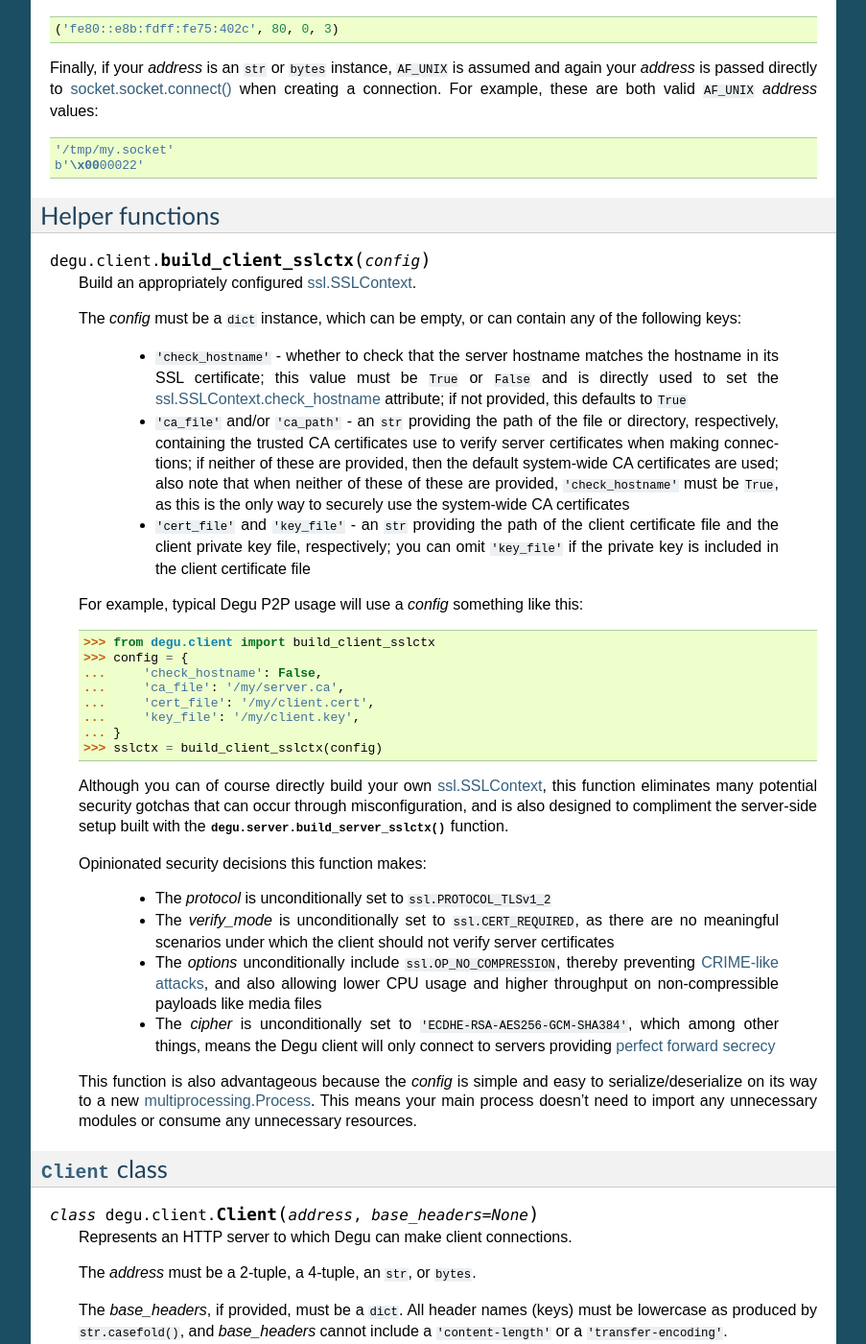
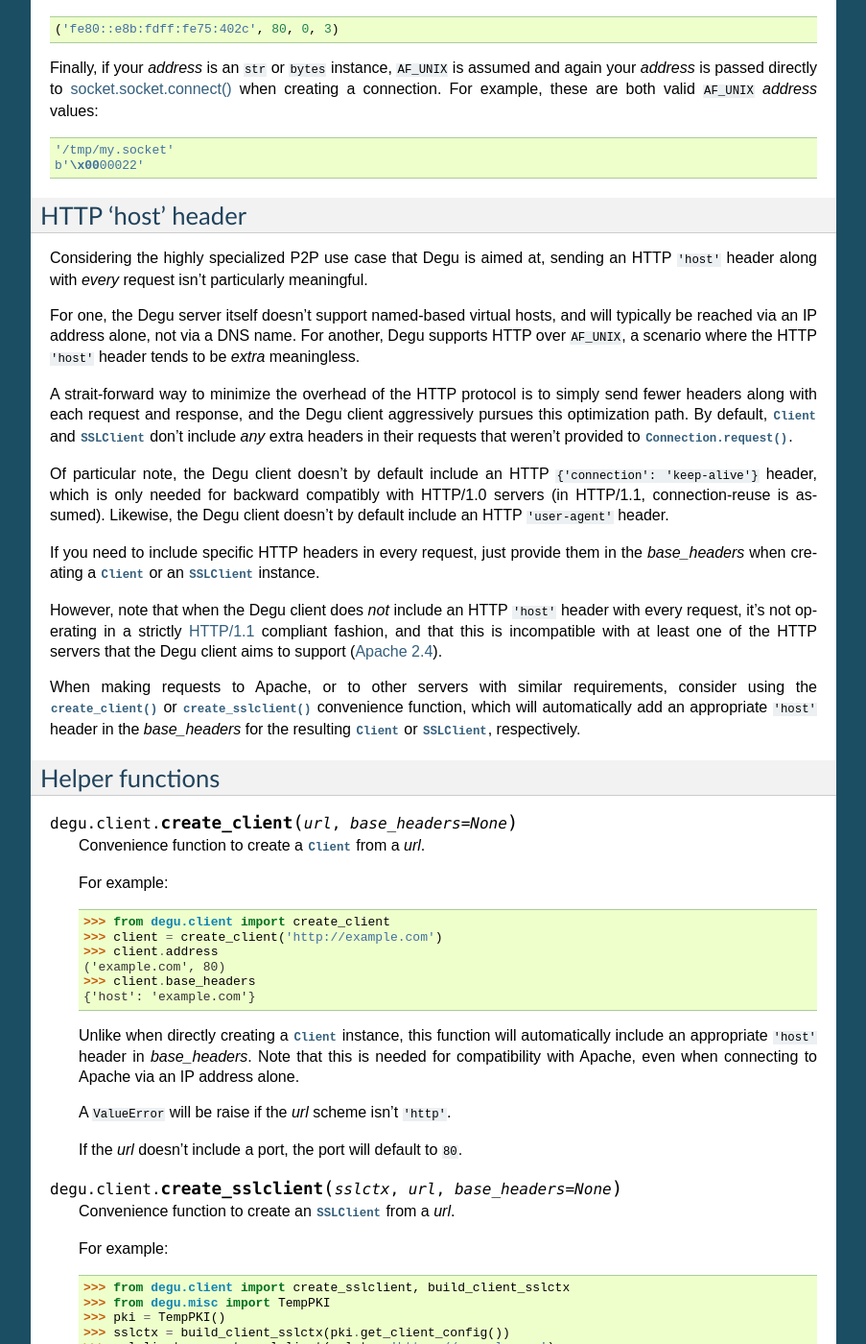
Before and after one commit to json420/degu, a Sphinx documentation site: the page built from doc/degu.client.rst, in a window 1280 px wide and 1400 px high, scrolled down 1255 px. Shown: the whole window at 96% size, without its empty margins (198-1101 px from the left). Built offline with Sphinx 7.4.7, drawn with Linux system fonts in a browser that asks for light colours; some of the changed text lies outside the part shown.

Commit message:
degu.client.rst: document create_client(), create_sslclient() functions; add section on HTTP host header

```diff
--- a/doc/degu.client.rst
+++ b/doc/degu.client.rst
@@ -93,8 +93,100 @@ both valid ``AF_UNIX`` *address* values::
 
 
 
+HTTP 'host' header
+------------------
+
+Considering the highly specialized P2P use case that Degu is aimed at, sending
+an HTTP ``'host'`` header along with *every* request isn't particularly
+meaningful.
+
+For one, the Degu server itself doesn't support named-based virtual hosts, and
+will typically be reached via an IP address alone, not via a DNS name.  For
+another, Degu supports HTTP over ``AF_UNIX``, a scenario where the HTTP
+``'host'`` header tends to be *extra* meaningless.
+
+A strait-forward way to minimize the overhead of the HTTP protocol is to simply
+send fewer headers along with each request and response, and the Degu client
+aggressively pursues this optimization path.  By default, :class:`Client` and
+:class:`SSLClient` don't include *any* extra headers in their requests that
+weren't provided to :meth:`Connection.request()`.
+
+Of particular note, the Degu client doesn't by default include an HTTP
+``{'connection': 'keep-alive'}`` header, which is only needed for backward
+compatibly with HTTP/1.0 servers (in HTTP/1.1, connection-reuse is assumed).
+Likewise, the Degu client doesn't by default include an HTTP ``'user-agent'``
+header.
+
+If you need to include specific HTTP headers in every request, just provide them
+in the *base_headers* when creating a :class:`Client` or an :class:`SSLClient`
+instance.
+
+However, note that when the Degu client does *not* include an HTTP ``'host'``
+header with every request, it's not operating in a strictly `HTTP/1.1`_
+compliant fashion, and that this is incompatible with at least one of the HTTP
+servers that the Degu client aims to support (`Apache 2.4`_).
+
+When making requests to Apache, or to other servers with similar requirements,
+consider using the :func:`create_client()` or :func:`create_sslclient()`
+convenience function, which will automatically add an appropriate ``'host'``
+header in the *base_headers* for the resulting :class:`Client` or
+:class:`SSLClient`, respectively.
+
+
+
 Helper functions
 ----------------
+
+.. function:: create_client(url, base_headers=None)
+
+    Convenience function to create a :class:`Client` from a *url*.
+
+    For example:
+
+    >>> from degu.client import create_client
+    >>> client = create_client('http://example.com')
+    >>> client.address
+    ('example.com', 80)
+    >>> client.base_headers
+    {'host': 'example.com'}
+
+    Unlike when directly creating a :class:`Client` instance, this function will
+    automatically include an appropriate ``'host'`` header in *base_headers*.
+    Note that this is needed for compatibility with Apache, even when connecting
+    to Apache via an IP address alone.
+
+    A ``ValueError`` will be raise if the *url* scheme isn't ``'http'``.
+
+    If the *url* doesn't include a port, the port will default to ``80``.
+
+
+.. function:: create_sslclient(sslctx, url, base_headers=None)
+
+    Convenience function to create an :class:`SSLClient` from a *url*.
+
+    For example:
+
+    >>> from degu.client import create_sslclient, build_client_sslctx
+    >>> from degu.misc import TempPKI
+    >>> pki = TempPKI()
+    >>> sslctx = build_client_sslctx(pki.get_client_config())
+    >>> sslclient = create_sslclient(sslctx, 'https://example.com')
+    >>> sslclient.address
+    ('example.com', 443)
+    >>> sslclient.base_headers
+    {'host': 'example.com'}
+
+    Unlike when directly creating an :class:`SSLClient` instance, this function
+    will automatically include an appropriate ``'host'`` header in
+    *base_headers*.  Note that this is needed for compatibility with Apache,
+    even when connecting to Apache via an IP address alone.
+
+    A ``ValueError`` will be raise if the *url* scheme isn't ``'https'``.
+
+    If the *url* doesn't include a port, the port will default to ``443``.
+
+    Also see :func:`build_client_sslctx()` and :class:`degu.misc.TempPKI`.
+
 
 .. function:: build_client_sslctx(config)
 
@@ -161,6 +253,13 @@ Helper functions
     This means your main process doesn't need to import any unnecessary modules
     or consume any unnecessary resources.
 
+    For unit testing and experimentation, consider using
+    :class:`degu.misc.TempPKI`, for example:
+
+    >>> from degu.misc import TempPKI
+    >>> pki = TempPKI()
+    >>> sslctx = build_client_sslctx(pki.get_client_config())
+
 
 
 :class:`Client` class
@@ -208,7 +307,8 @@ Helper functions
     This subclass inherits all attributes and methods from :class:`Client`.
 
     The *sslctx* must be an ``ssl.SSLContext`` instance configured for
-    ``ssl.PROTOCOL_TLSv1_2``.
+    ``ssl.PROTOCOL_TLSv1_2``.  It's best to build *sslctx* using
+    :func:`build_client_sslctx()`.
 
     The *address* and *base_headers* arguments are passed unchanged to the
     :class:`Client` constructor.
@@ -350,11 +450,12 @@ Helper functions
         :class:`degu.base.ChunkedInput` instance.
 
 
-
 .. _`http.client`: https://docs.python.org/3/library/http.client.html
 .. _`socket.create_connection()`: https://docs.python.org/3/library/socket.html#socket.create_connection
 .. _`socket.socket.connect()`: https://docs.python.org/3/library/socket.html#socket.socket.connect
 .. _`link-local addresses`: https://en.wikipedia.org/wiki/Link-local_address#IPv6
+.. _`HTTP/1.1`: http://www.w3.org/Protocols/rfc2616/rfc2616.html
+.. _`Apache 2.4`: https://httpd.apache.org/docs/2.4/
 .. _`ssl.SSLContext`: https://docs.python.org/3/library/ssl.html#ssl-contexts
 .. _`ssl.SSLContext.check_hostname`: https://docs.python.org/3/library/ssl.html#ssl.SSLContext.check_hostname
 .. _`CRIME-like attacks`: http://en.wikipedia.org/wiki/CRIME
```
Also changed, not shown: 1 other file.
